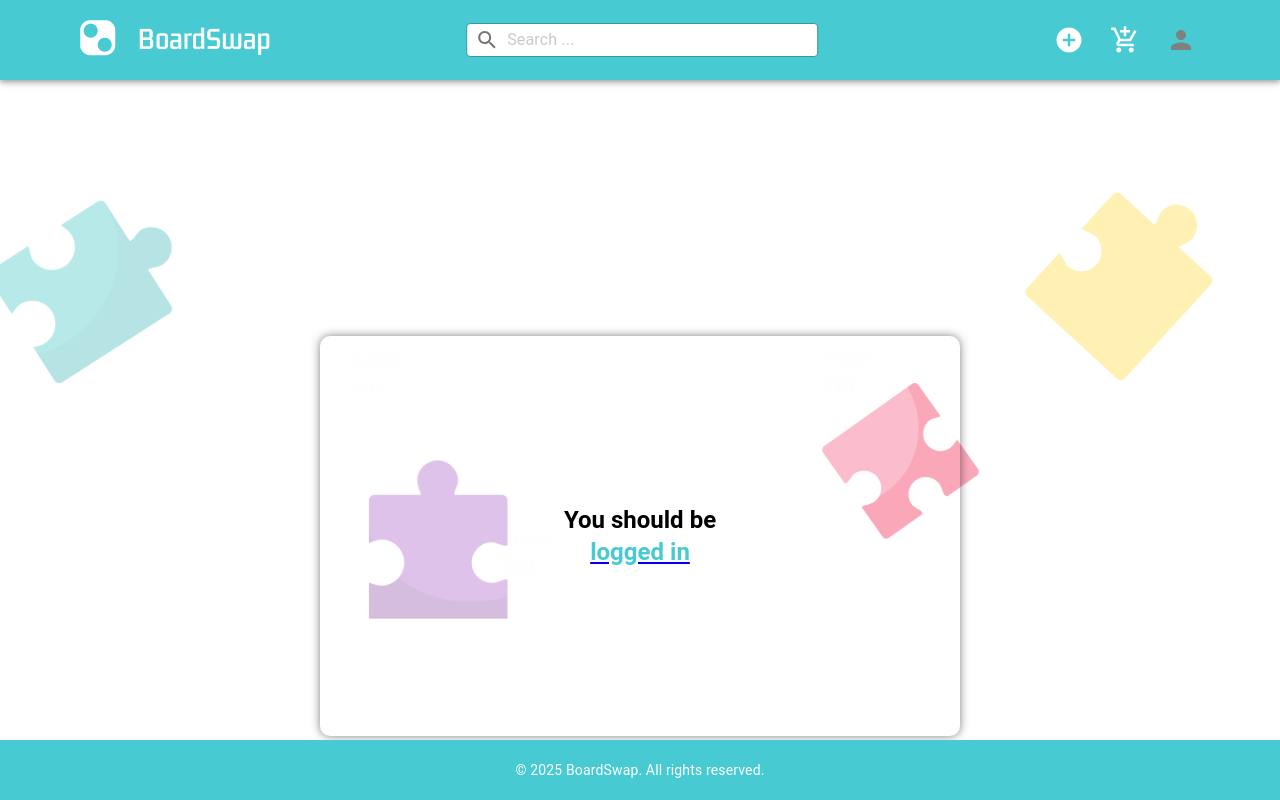
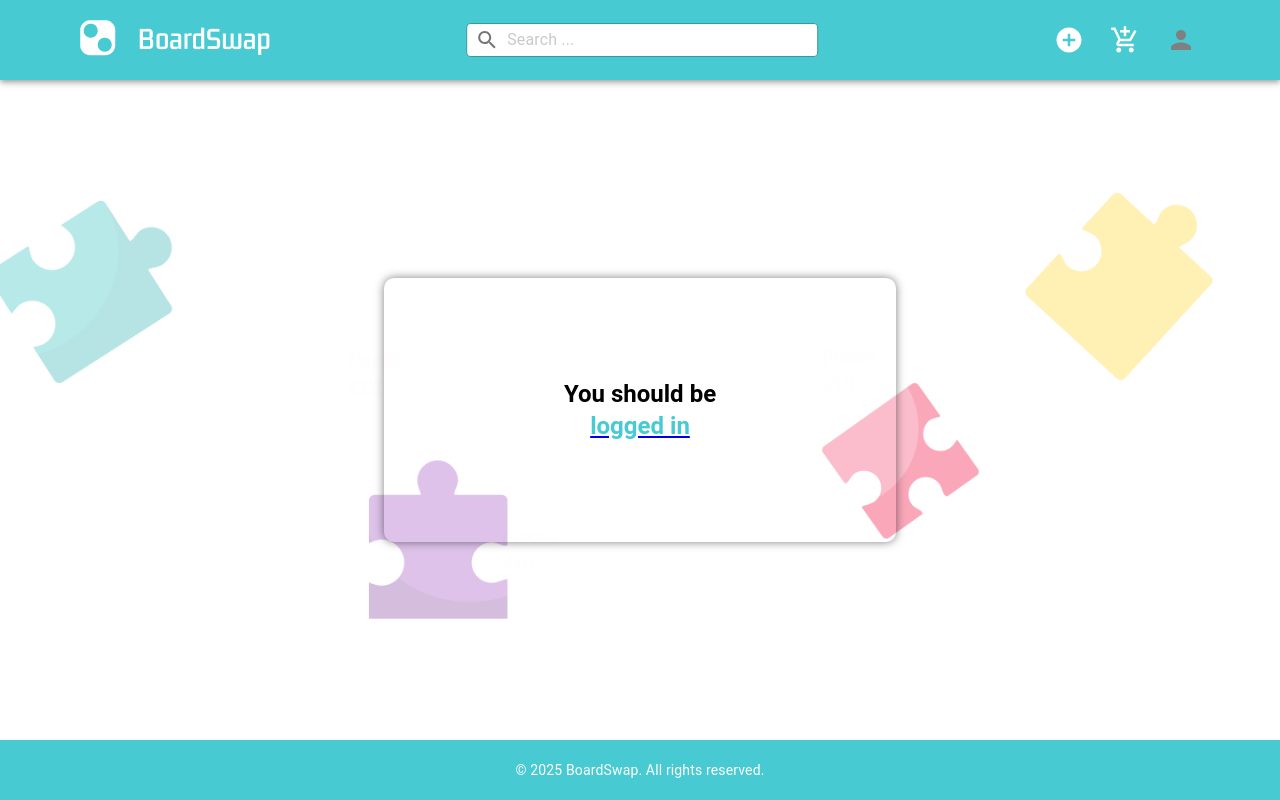
Before and after one commit to starshynova/BoardSwap, a React (Vite) app in the folder client/: page /items/create in a window 1280 px wide. Built offline with nearby package versions, Linux system fonts and the light colour scheme.

Commit message:
fix: centered div when user is not logged in

```diff
--- a/client/src/pages/Item/CreateItem.jsx
+++ b/client/src/pages/Item/CreateItem.jsx
@@ -1,5 +1,5 @@
 import CreateItemForm from "../../components/CreateItemForm";
-import { Typography } from "@mui/material";
+import { Typography, Box } from "@mui/material";
 import { Link } from "react-router-dom";
 
 const CreateItem = () => {
@@ -10,10 +10,17 @@ const CreateItem = () => {
       {!token ? (
         <div
           style={{
-            width: "50%",
-            height: "50%",
-            margin: "auto",
-            marginTop: "20%",
+            display: "flex",
+            width: "100%",
+            height: "100%",
+            alignItems: "center",
+            justifyContent: "center",
+          }}
+        >
+          <Box
+            style={{
+              width: "40%",
+              height: "40%",
               display: "flex",
               justifyContent: "center",
               alignItems: "center",
@@ -30,6 +37,7 @@ const CreateItem = () => {
                 </Typography>
               </Link>
             </Typography>
+          </Box>
         </div>
       ) : (
         <CreateItemForm />
```
Lines whose indentation alone changed are shown as unchanged.
